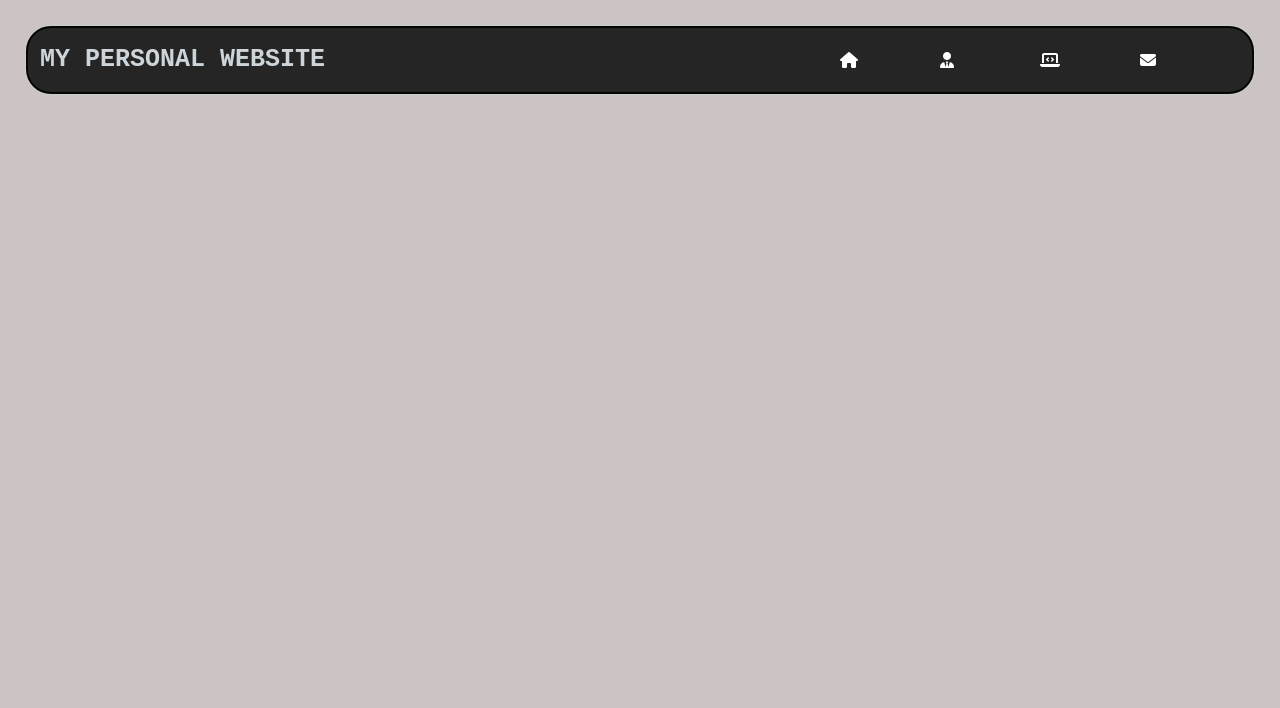
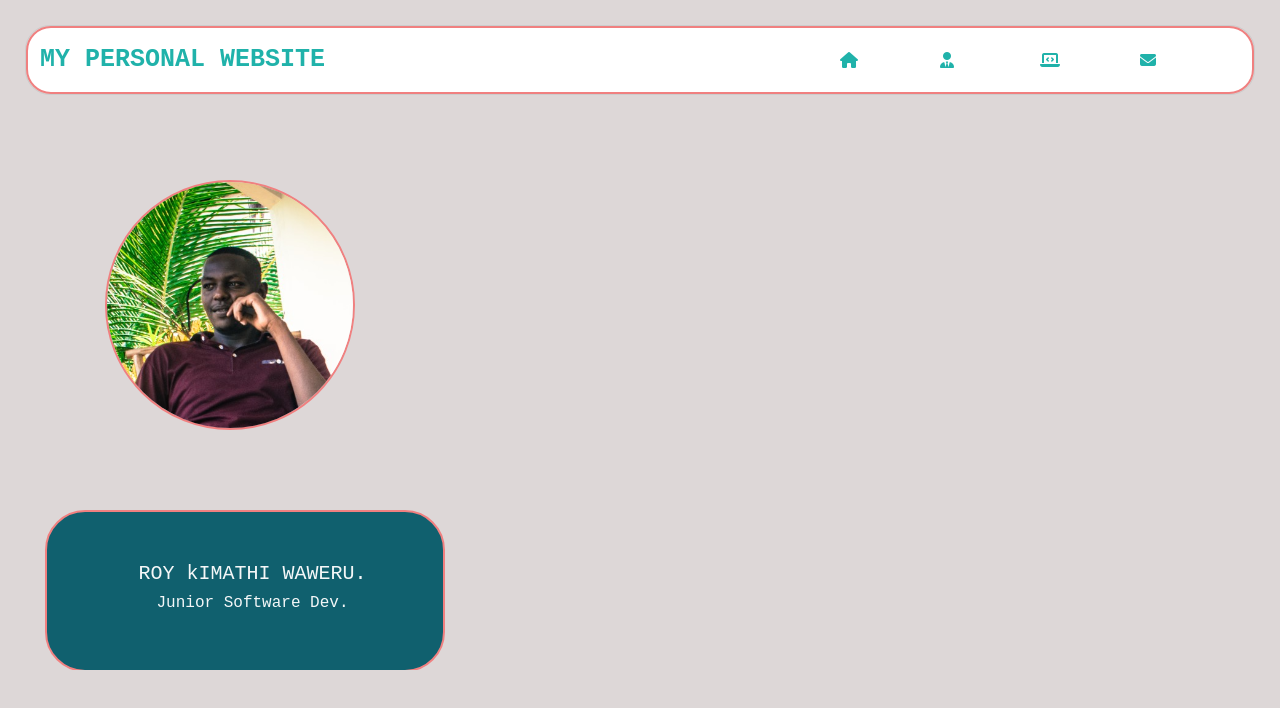
Before and after one commit to kimathi72/personalWebsite, a plain HTML site: page index.html in a window 1280 px wide. Drawn offline with nearby package versions, Linux system fonts and the light colour scheme.

Commit message:
updated css styling on sidenote

```diff
--- a/index.html
+++ b/index.html
@@ -8,7 +8,7 @@
     <link rel="stylesheet" href="https://cdn.jsdelivr.net/npm/bootstrap@5.2.2/dist/css/bootstrap.min.css" integrity="sha384-Zenh87qX5JnK2Jl0vWa8Ck2rdkQ2Bzep5IDxbcnCeuOxjzrPF/et3URy9Bv1WTRi" crossorigin="anonymous">
     <title>Personal Website</title>
 </head>
-<body style="background-color: rgb(204, 195, 195); background-size: auto; background-repeat: no-repeat;">
+<body style="background-color: rgb(221, 215, 215); background-size: auto; background-repeat: no-repeat;">
 
 
     <div class="myMainNavigation">
@@ -23,12 +23,12 @@
                   <div class="collapse navbar-collapse  nav justify-content-end" id="navbarNavAltMarkup">
                     <div class="navbar-nav">
                         <ul class="nav justify-content-center">
-                            <li class="nav-item mx-auto" style="width: 100px; "><a href="./index.html"><i class="fa fa-home " Style="color:white; size:20px;" aria-hidden="true"></i> </a></li>
+                            <li class="nav-item mx-auto" style="width: 100px; "><a href="./index.html"><i class="fa fa-home " Style="color:lightseagreen;" aria-hidden="true"></i> </a></li>
                             <!--Link returns the landing page-->
-                            <li class="nav-item mx-auto" style="width: 100px;"><a href="./about.html"><i class="fa-sharp fa-solid fa-user-tie " Style="color:white;" ></i> </a></li>
+                            <li class="nav-item mx-auto" style="width: 100px;"><a href="./about.html"><i class="fa-sharp fa-solid fa-user-tie " style="color:lightseagreen; " ></i> </a></li>
                             <!--returns a page named about.html-->
-                            <li class="nav-item mx-auto" style="width: 100px;"><a  href="./portofolio.html"><i class="fa-sharp fa-solid fa-laptop-code " Style="color:white;" ></i> </a></li> <!--returns a html page named portfolio.html-->
-                            <li class="nav-item mx-auto" style="width: 100px;"><a  href="./contact.html"><i class="fa-sharp fa-solid fa-envelope " Style="color:white;" ></i> </a></li>  <!--return a html page named contact.html-->
+                            <li class="nav-item mx-auto" style="width: 100px;"><a  href="./portofolio.html"><i class="fa-sharp fa-solid fa-laptop-code " Style="color:lightseagreen; " ></i> </a></li> <!--returns a html page named portfolio.html-->
+                            <li class="nav-item mx-auto" style="width: 100px;"><a  href="./contact.html"><i class="fa-sharp fa-solid fa-envelope " Style="color:lightseagreen; " ></i> </a></li>  <!--return a html page named contact.html-->
 
 
                         </ul>
@@ -40,6 +40,27 @@
         </header>
 
     </div>
+
+    <div class="sidebar">
+        <div id="profilePic">
+            <img src="./me.jpg" id="profilepic"/>
+        </div>
+
+
+        <div id="sidenote">
+            <h5>
+                ROY kIMATHI WAWERU.
+
+            </h5>
+            <h6>
+                Junior Software Dev.
+            </h6>
+
+
+
+        </div>
+
+      </div>
 
 
 
--- a/style.css
+++ b/style.css
@@ -1,25 +1,20 @@
 #bannerTop{
     font-size: 25px;
     font-weight: 800;
-    color: rgb(206, 213, 218);
+    color: lightseagreen;
     font-family: Courier New, monospace;
 }
 body {
 
     margin: auto;
-    padding: auto;
-    height:100%;
-
-
+    padding: 25px;
 
 
 }
-.nav-link{
-    color:#ccc;
-}
+
 
 .myMainNavigation{
-    margin: 25px;
+    margin-bottom: 5px;
     border-radius: 25px;
     border: 2px solid #0a0f04;
     border: 1px #ccc solid;
@@ -28,7 +23,90 @@ body {
 }
 nav{
     border-radius: 25px;
-    border: 2px solid #040701;
-    background-color: rgb(36, 37, 36);
-    color:#ccc;
+    border: 2px solid lightcoral;
+    background-color: white;
+    color:teal;
 }
+
+/* The side navigation menu */
+.sidebar {
+    margin: 10px;
+    padding: 10px;
+    width: 420px;
+    /*background-color:  #5ab7d3;*/
+    position: fixed;
+    height: 70%;
+    overflow: auto;
+    border-radius: 25px;
+   /* border: 2px solid #f1f1f1;*/
+
+  }
+
+  /* Sidebar links */
+  .sidebar a {
+    display: block;
+    color: black;
+    padding: 16px;
+    text-decoration: none;
+  }
+
+  /* Active/current link */
+  .sidebar a.active {
+    background-color: #04AA6D;
+    color: white;
+  }
+
+  /* Links on mouse-over */
+  .sidebar a:hover:not(.active) {
+    background-color: #555;
+    color: white;
+  }
+
+  /* Page content. The value of the margin-left property should match the value of the sidebar's width property */
+  div.content {
+    margin-left: 200px;
+    padding: 1px 16px;
+    height: 1000px;
+  }
+
+  /* On screens that are less than 700px wide, make the sidebar into a topbar */
+  @media screen and (max-width: 700px) {
+    .sidebar {
+      width: 100%;
+      height: auto;
+      position: relative;
+    }
+    .sidebar a {float: left;}
+    div.content {margin-left: 0;}
+  }
+
+  /* On screens that are less than 400px, display the bar vertically, instead of horizontally */
+  @media screen and (max-width: 400px) {
+    .sidebar a {
+      text-align: center;
+      float: none;
+    }
+  }
+  #profilepic{height:250px;
+     width:250px;
+     border-radius: 200px;
+     border:lightcoral 2px solid;
+     margin: 60px;
+
+    }
+
+    #sidenote{
+        text-align: center ;
+        margin-top:20px;
+        font-family:monospace;
+        font-weight: bold;
+        color : rgb(244, 247, 248);
+        height:30%;
+        background-color: rgb(16, 96, 110);
+        padding-left: 15px;
+        padding-top: 50px;
+        border-radius: 40px;
+        border:lightcoral 2px solid;
+
+
+    }
```
Also changed, not shown: me.jpg (added).
